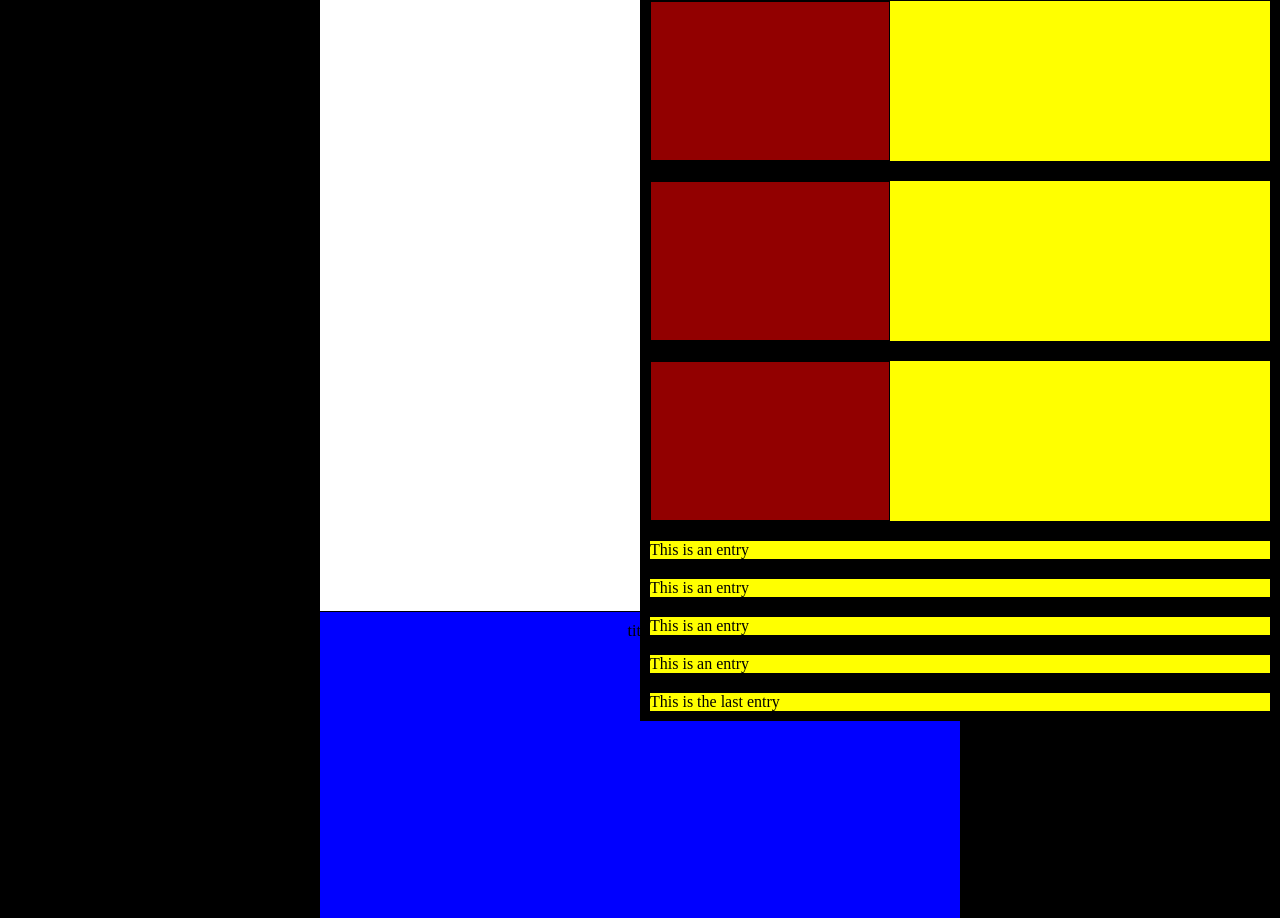
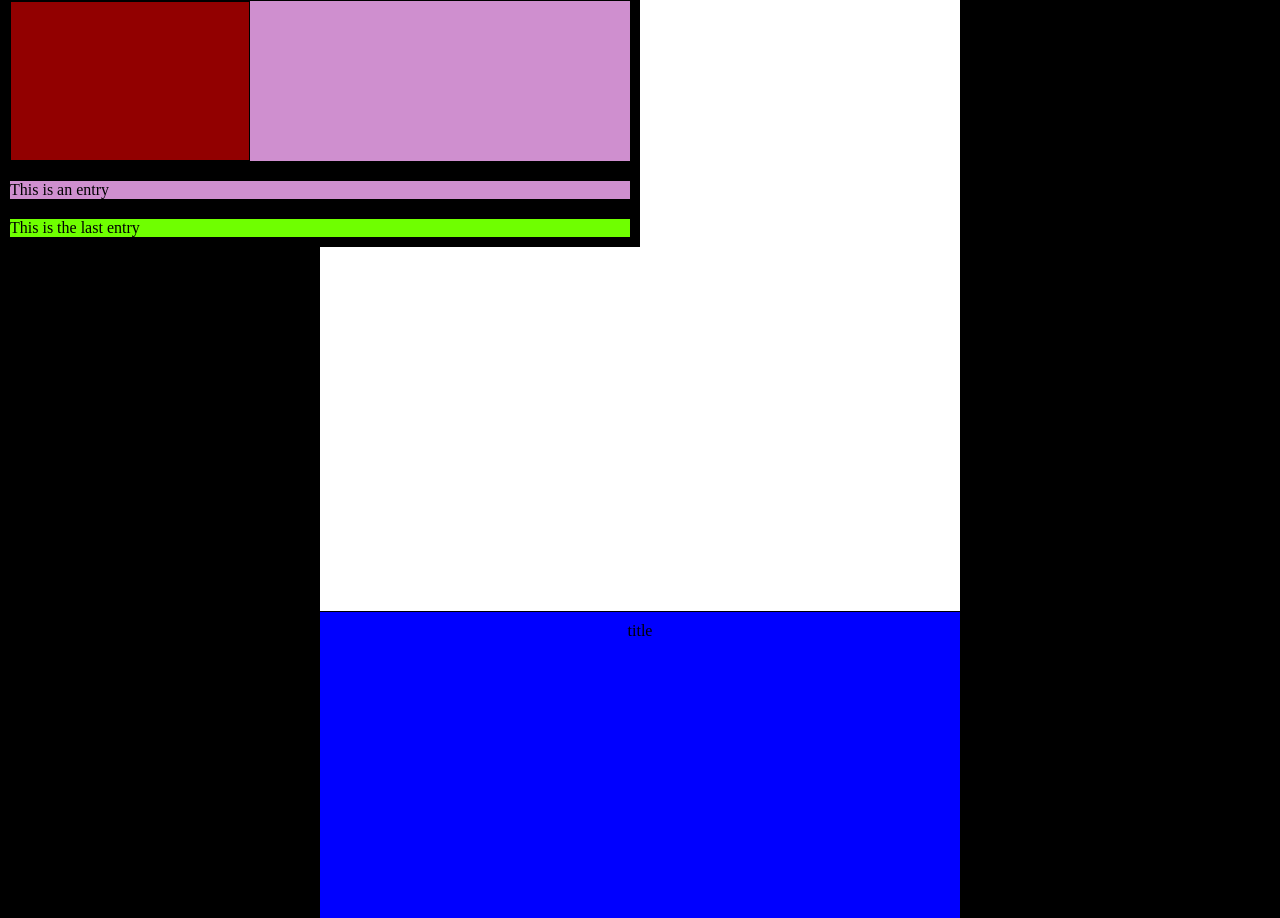
Before and after one commit to MeetYourCreator/reactjs-common-components, a React (Create React App) app: page / in a window 1280 px wide. Shown: the part 6597-7515 px from the top of the page. Built offline with nearby package versions, Linux system fonts and the light colour scheme.

Commit message:
animate on scroll

```diff
--- a/src/components/HorizontalNav/HorizontalNav.tsx
+++ b/src/components/HorizontalNav/HorizontalNav.tsx
@@ -28,10 +28,12 @@ export const HorizontalNav = () => {
   useEffect(() => {
     if (isIntersecting) {
       ref.current
-        .querySelectorAll('.entry')
+        .querySelectorAll('article .entry:first-child')
         .forEach((el: any) => el.classList.add('slide-in'));
     } else {
-      ref.current.classList.remove('slide-in');
+      ref.current
+        .querySelectorAll('.article .entry:last-child')
+        .forEach((el: any) => el.classList.add('slide-out'));
     }
   }, [isIntersecting]);
 
@@ -47,17 +49,9 @@ export const HorizontalNav = () => {
       <div className="entry">
         <Card styles={{ border: '1px solid black' }} />
       </div>
-      <div className="entry">
-        <Card styles={{ border: '1px solid black' }} />
-      </div>
-      <div className="entry">
-        <Card styles={{ border: '1px solid black' }} />
-      </div>
 
       <div className="entry">This is an entry</div>
-      <div className="entry">This is an entry</div>
-      <div className="entry">This is an entry</div>
-      <div className="entry">This is an entry</div>
+
       <div className="entry">This is the last entry</div>
     </article>
   );
--- a/src/components/HorizontalNav/styles.css
+++ b/src/components/HorizontalNav/styles.css
@@ -12,30 +12,34 @@
 } */
 
 article .entry:first-child {
+  opacity: 1;
   background-color: green;
-  /* transform: translateX(-150%); */
-  opacity: 0;
 }
 
 article .entry:last-child {
-  /* transform: translateX(150%); */
-  opacity: 0;
+  opacity: 1;
+  background-color: rgb(111, 255, 0);
 }
 
 .entry {
   opacity: 1;
   transform: translateX(-50%);
-  /* transform: translateX(-150%); */
   border: black 10px solid;
-  background-color: purple;
+  background-color: rgb(207, 143, 207);
 }
 
 .slide-in {
   opacity: 1;
-  transition-timing-function: ease-in-out;
   transform: translateX(50%);
-  transform: transition 100%;
-  opacity: 1 !important;
+  transition: transorm 5s ease-in-out;
+  opacity: 1;
   background-color: yellow;
-  z-index: 1000;
 }
+
+.slide-out {
+  opacity: 1;
+  transform: translateX(150%);
+  transition: transorm 1s ease-in-out;
+  opacity: 1;
+  background-color: rgb(0, 255, 234);
+}
```
